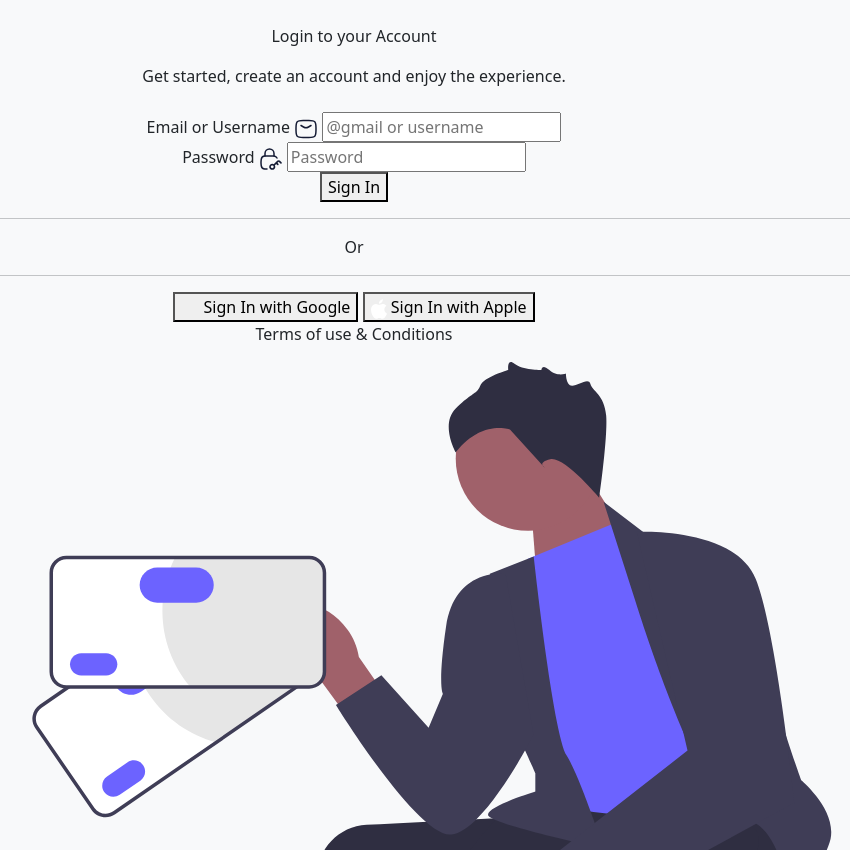
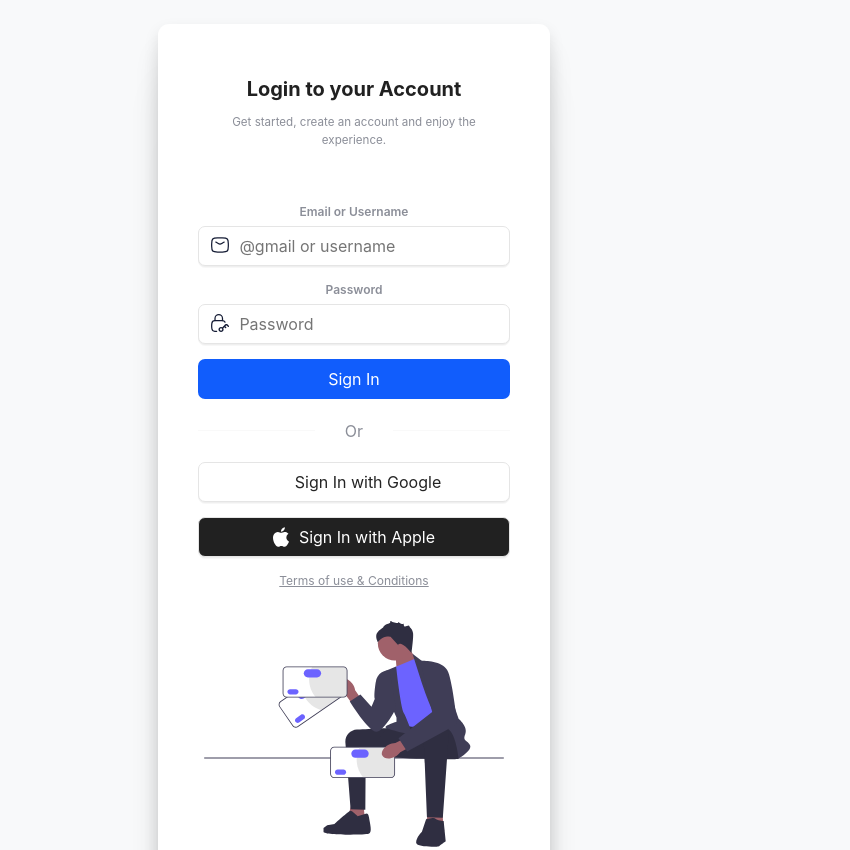
Before and after one commit to juanantelo23/e-commerce, a plain HTML site: page login.html in a window 1280 px wide. Shown: the top 850 px of the page, without its empty margins (286-1136 px from the left). Drawn offline with Linux system fonts and the light colour scheme.

Commit message:
Update styles.css
css para el login

```diff
--- a/css/styles.css
+++ b/css/styles.css
@@ -188,3 +188,162 @@ a.custom-card:hover {
 .checked {
   color: orange;
 }
+
+.form_container {
+  width: fit-content;
+  height: fit-content;
+  display: flex;
+  flex-direction: column;
+  align-items: center;
+  justify-content: center;
+  gap: 15px;
+  padding: 50px 40px 20px 40px;
+  background-color: #ffffff;
+  box-shadow: 0px 106px 42px rgba(0, 0, 0, 0.01),
+    0px 59px 36px rgba(0, 0, 0, 0.05), 0px 26px 26px rgba(0, 0, 0, 0.09),
+    0px 7px 15px rgba(0, 0, 0, 0.1), 0px 0px 0px rgba(0, 0, 0, 0.1);
+  border-radius: 11px;
+  font-family: "Inter", sans-serif;
+}
+
+.logo_container {
+  box-sizing: border-box;
+  width: 80px;
+  height: 80px;
+  background: linear-gradient(180deg, rgba(248, 248, 248, 0) 50%, #F8F8F888 100%);
+  border: 1px solid #F7F7F8;
+  filter: drop-shadow(0px 0.5px 0.5px #EFEFEF) drop-shadow(0px 1px 0.5px rgba(239, 239, 239, 0.5));
+  border-radius: 11px;
+}
+
+.title_container {
+  display: flex;
+  flex-direction: column;
+  align-items: center;
+  justify-content: center;
+  gap: 10px;
+}
+
+.title {
+  margin: 0;
+  font-size: 1.25rem;
+  font-weight: 700;
+  color: #212121;
+}
+
+.subtitle {
+  font-size: 0.725rem;
+  max-width: 80%;
+  text-align: center;
+  line-height: 1.1rem;
+  color: #8B8E98
+}
+
+.input_container {
+  width: 100%;
+  height: fit-content;
+  position: relative;
+  display: flex;
+  flex-direction: column;
+  gap: 5px;
+}
+
+.icon {
+  width: 20px;
+  position: absolute;
+  z-index: 99;
+  left: 12px;
+  bottom: 9px;
+}
+
+.input_label {
+  font-size: 0.75rem;
+  color: #8B8E98;
+  font-weight: 600;
+}
+
+.input_field {
+  width: auto;
+  height: 40px;
+  padding: 0 0 0 40px;
+  border-radius: 7px;
+  outline: none;
+  border: 1px solid #e5e5e5;
+  filter: drop-shadow(0px 1px 0px #efefef)
+    drop-shadow(0px 1px 0.5px rgba(239, 239, 239, 0.5));
+  transition: all 0.3s cubic-bezier(0.15, 0.83, 0.66, 1);
+}
+
+.input_field:focus {
+  border: 1px solid transparent;
+  box-shadow: 0px 0px 0px 2px #242424;
+  background-color: transparent;
+}
+
+.sign-in_btn {
+  width: 100%;
+  height: 40px;
+  border: 0;
+  background: #115DFC;
+  border-radius: 7px;
+  outline: none;
+  color: #ffffff;
+  cursor: pointer;
+}
+
+.sign-in_ggl {
+  width: 100%;
+  height: 40px;
+  display: flex;
+  align-items: center;
+  justify-content: center;
+  gap: 10px;
+  background: #ffffff;
+  border-radius: 7px;
+  outline: none;
+  color: #242424;
+  border: 1px solid #e5e5e5;
+  filter: drop-shadow(0px 1px 0px #efefef)
+    drop-shadow(0px 1px 0.5px rgba(239, 239, 239, 0.5));
+  cursor: pointer;
+}
+
+.sign-in_apl {
+  width: 100%;
+  height: 40px;
+  display: flex;
+  align-items: center;
+  justify-content: center;
+  gap: 10px;
+  background: #212121;
+  border-radius: 7px;
+  outline: none;
+  color: #ffffff;
+  border: 1px solid #e5e5e5;
+  filter: drop-shadow(0px 1px 0px #efefef)
+    drop-shadow(0px 1px 0.5px rgba(239, 239, 239, 0.5));
+  cursor: pointer;
+}
+
+.separator {
+  width: 100%;
+  display: flex;
+  align-items: center;
+  justify-content: center;
+  gap: 30px;
+  color: #8B8E98;
+}
+
+.separator .line {
+  display: block;
+  width: 100%;
+  height: 1px;
+  border: 0;
+  background-color: #e8e8e8;
+}
+
+.note {
+  font-size: 0.75rem;
+  color: #8B8E98;
+  text-decoration: underline;
+}
```
